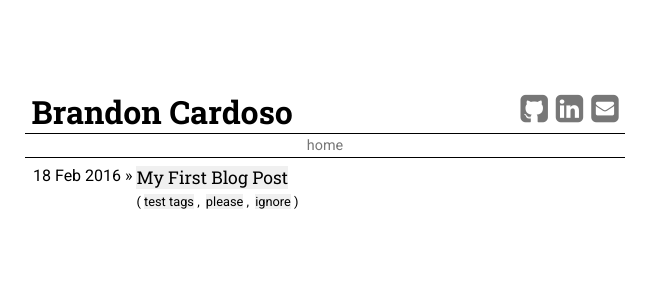
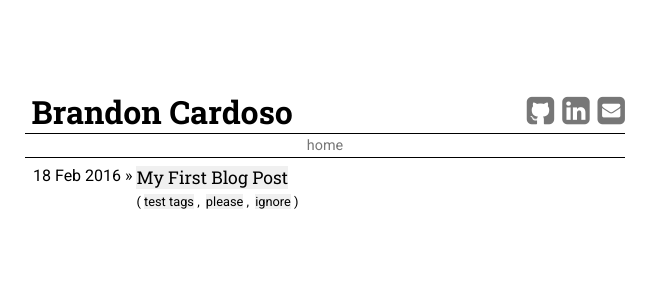
Before and after one commit to brandoncardoso/brandoncardoso.github.io, a Jekyll site: the page built from index.html, in a window 1280 px wide. Shown: the top 300 px of the page, without its empty margins (315-971 px from the left). Built offline with Jekyll 4.4.1, drawn with Linux system fonts in a browser that asks for light colours.

Commit message:
Align header links with the bottom of header text

```diff
--- a/css/main.css
+++ b/css/main.css
@@ -22,8 +22,8 @@ div.container {
 
 header {
     padding: 0 0.2em;
-
     font-size: 2em;
+    position: relative;
 }
 
 header .name {
@@ -32,7 +32,9 @@ header .name {
 }
 
 header .links {
-    float: right;
+    position: absolute;
+    right: 0;
+    bottom: 3px;
 }
 
 header, nav {
```
